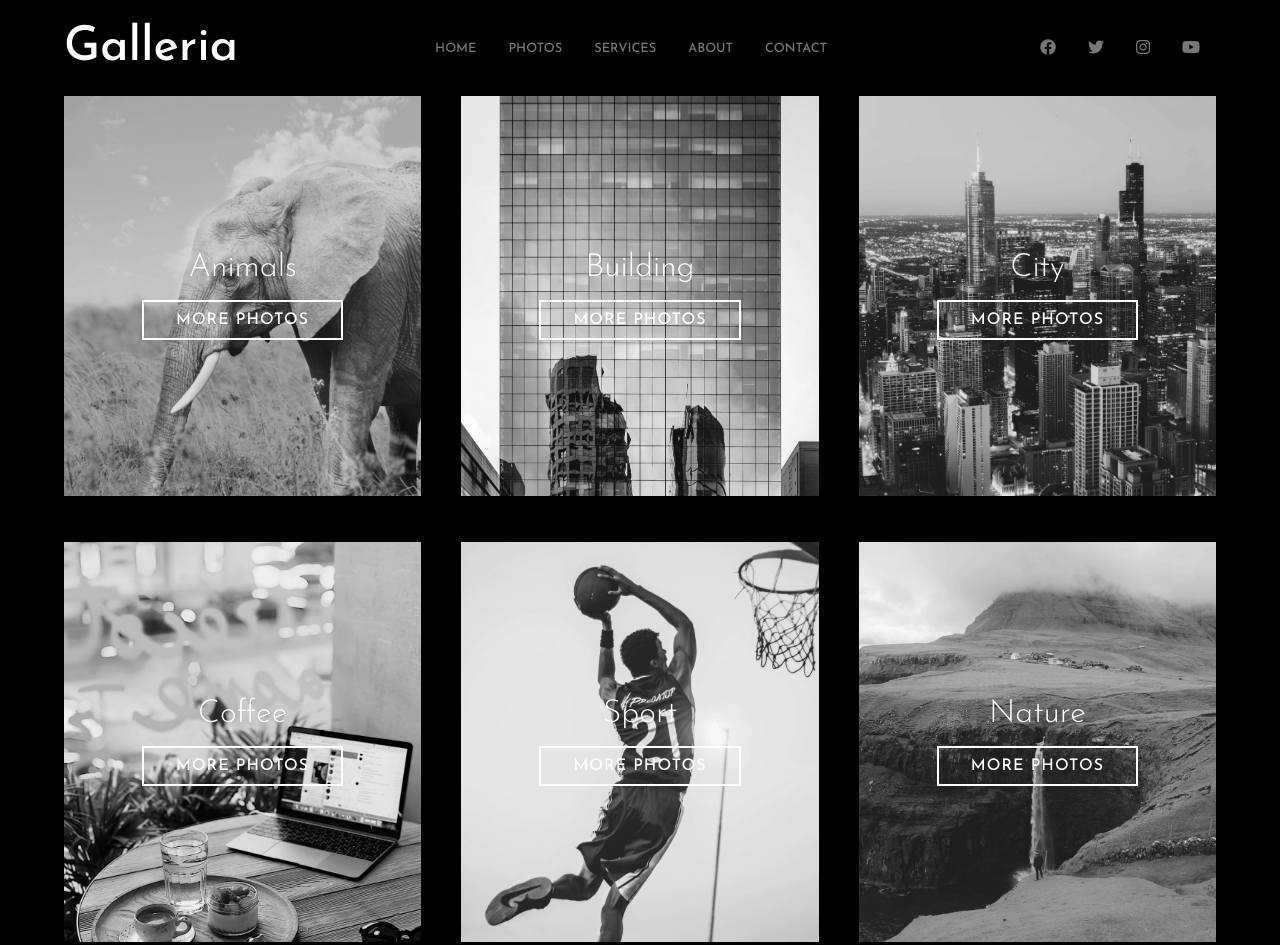
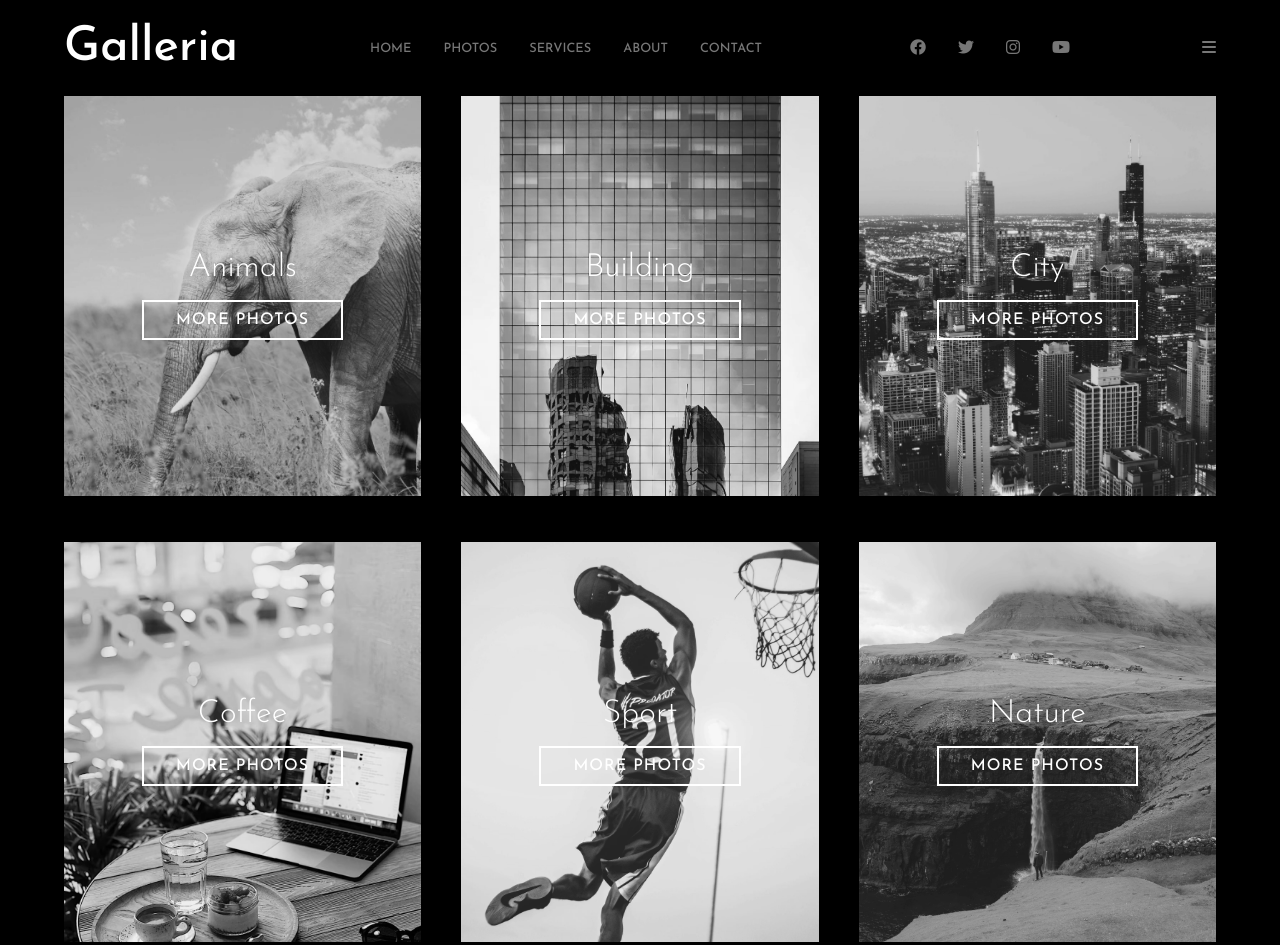
Before and after one commit to wagnnermorais/Galleria-SASS-Class, a website built with Vite: page index.html in a window 1280 px wide. Shown: the top 945 px of the page. Built offline with nearby package versions, Linux system fonts and the light colour scheme.

Commit message:
feat: adding bars menu for mobile and tablet breakpoints

```diff
--- a/index.html
+++ b/index.html
@@ -57,6 +57,9 @@
             </li>
           </ul>
         </div>
+        <div class="header-bars-menu">
+          <i class="fa-solid fa-bars"></i>
+        </div>
       </header>
       <main>
         <section class="gallery" id="gallery"></section>
```
